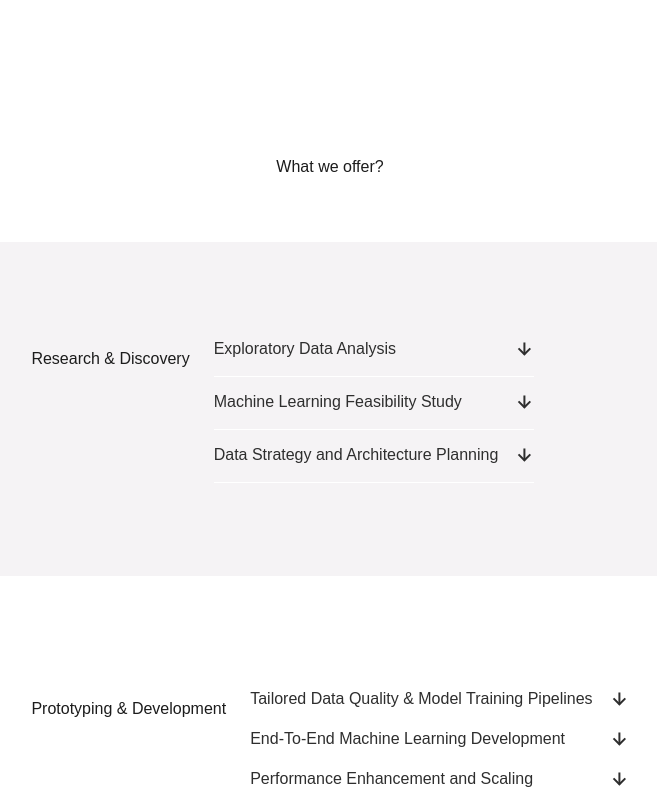
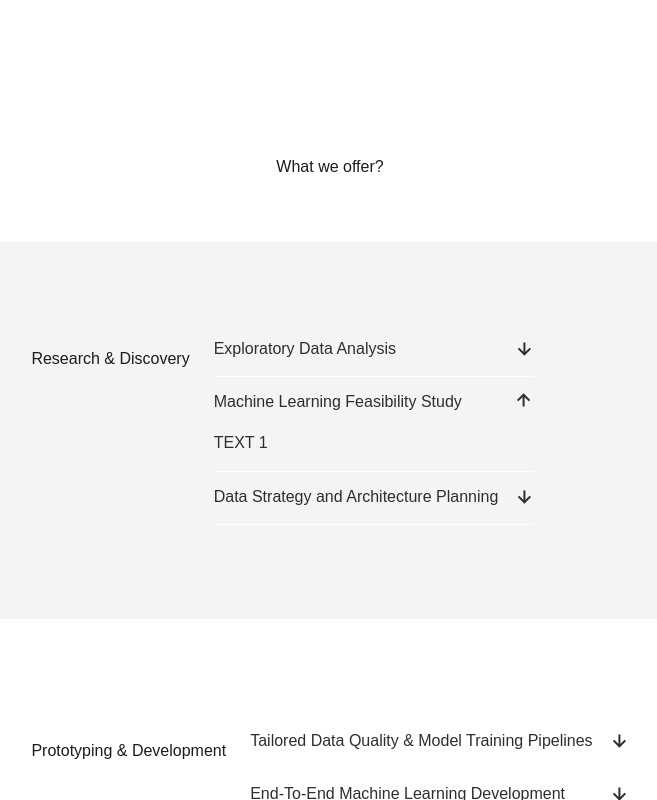
Before and after one commit to Nospoko/epr-landing, a Next.js app in the folder algrtm/: page /customSolutions in a window 1280 px wide. Both pictures are taken after a click on the picture 834 px from the left and 951 px from the top of the page. Shown: the part 551-1351 px from the top of the page, without its empty margins (310-967 px from the left). Built offline with nearby package versions, Linux system fonts and the light colour scheme.

Commit message:
showing and hiding text functionalitty added in OfferSection

```diff
--- a/algrtm/src/components/OfferSection.js
+++ b/algrtm/src/components/OfferSection.js
@@ -5,11 +5,24 @@ import Icon from "./shared/Icon";
 
 const OfferSection = () => {
   const [isTextVisible, setIsTextVisible] = useState(false);
+  const [textVisibility, setTextVisibility] = useState([
+    false,
+    false,
+    false,
+    false,
+    false,
+    false,
+  ]);
   const [iconSrc, setIconSrc] = useState("/arrow-down-icon.svg");
 
-  const handleOffer = () => {
-    setIsTextVisible(!isTextVisible);
-    setIconSrc(isTextVisible ? "/arrow-down-icon.svg" : "/arrow-up-icon.svg");
+  const handleOffer = (index) => {
+    const newTextVisibility = [...textVisibility];
+
+    for (let i = 0; i < newTextVisibility.length; i++) {
+      newTextVisibility[i] = i === index ? !newTextVisibility[i] : false;
+    }
+
+    setTextVisibility(newTextVisibility);
   };
 
   return (
@@ -18,10 +31,12 @@ const OfferSection = () => {
         What we offer?
       </h2>
       <div className="flex flex-col gap-4 max-w-[78.25rem]">
+        {/* RESEARCH & DISCOVERY */}
         <div className="flex gap-[1.5rem]  bg-neutralLight-neutral90 py-[5.85rem] px-[6.75rem] rounded-[2rem]">
           <div className="h4 text-neutralLight-neutral10 max-w-[25.75rem] leading-[2.75rem] flex justify-start ">
             <p>Research & Discovery</p>
           </div>
+
           <div className="flex flex-col h6_600 text-neutralLight-neutral20 gap-[0.75rem]">
             <div className="flex flex-col border-b-[1px] border-neutralLight-neutral100">
               <div className="flex items-center gap-4 self-stretch w-full pb-4 justify-between max-w-[25.75rem]">
@@ -29,14 +44,18 @@ const OfferSection = () => {
 
                 <div>
                   <Icon
-                    src={iconSrc}
-                    alt="Arrow up icon"
-                    onClick={handleOffer}
+                    src={
+                      textVisibility[0]
+                        ? "/arrow-up-icon.svg"
+                        : "/arrow-down-icon.svg"
+                    }
+                    alt="Arrow icon"
+                    onClick={() => handleOffer(0)}
                   />
                 </div>
               </div>
 
-              {isTextVisible && (
+              {textVisibility[0] && (
                 <div className="max-w-[25.75rem]">
                   <p className="text-neutralLight-neutral20 p2 leading-[1.64rem] pb-4">
                     Our goal has always been to drive{" "}
@@ -57,23 +76,21 @@ const OfferSection = () => {
 
                 <div>
                   <Icon
-                    src={iconSrc}
-                    alt="Arrow up icon"
-                    // onClick={handleOffer}
+                    src={
+                      textVisibility[1]
+                        ? "/arrow-up-icon.svg"
+                        : "/arrow-down-icon.svg"
+                    }
+                    alt="Arrow icon"
+                    onClick={() => handleOffer(1)}
                   />
                 </div>
               </div>
 
-              {isTextVisible && (
+              {textVisibility[1] && (
                 <div className="max-w-[25.75rem]">
                   <p className="text-neutralLight-neutral20 p2 leading-[1.64rem] pb-4">
-                    Our goal has always been to drive{" "}
-                    <strong>positive change</strong> and make a meaningful
-                    impact. We thrive on seeking out challenging endeavors. For
-                    us, it's about believing in the power of algorithms, not
-                    just AI. We focus on areas of machine learning from the
-                    point of view of extending intelligence, rather than
-                    replacing it.
+                    TEXT 1
                   </p>
                 </div>
               )}
@@ -85,54 +102,112 @@ const OfferSection = () => {
 
                 <div>
                   <Icon
-                    src={iconSrc}
-                    alt="Arrow up icon"
-                    // onClick={handleOffer}
+                    src={
+                      textVisibility[2]
+                        ? "/arrow-up-icon.svg"
+                        : "/arrow-down-icon.svg"
+                    }
+                    alt="Arrow icon"
+                    onClick={() => handleOffer(2)}
                   />
                 </div>
               </div>
 
-              {isTextVisible && (
+              {textVisibility[2] && (
                 <div className="max-w-[25.75rem]">
                   <p className="text-neutralLight-neutral20 p2 leading-[1.64rem] pb-4">
-                    Our goal has always been to drive{" "}
-                    <strong>positive change</strong> and make a meaningful
-                    impact. We thrive on seeking out challenging endeavors. For
-                    us, it's about believing in the power of algorithms, not
-                    just AI. We focus on areas of machine learning from the
-                    point of view of extending intelligence, rather than
-                    replacing it.
+                    TEXT 2
                   </p>
                 </div>
               )}
             </div>
           </div>
         </div>
-
+        {/* Prototyping & Development */}
         <div className="flex gap-[1.5rem] py-[5.85rem] px-[6.75rem]">
-          <div className="h4 text-neutralLight-neutral10 max-w-[25.1875rem] leading-[2.75rem]">
+          <div className="h4 text-neutralLight-neutral10 max-w-[25.75rem] leading-[2.75rem] flex justify-start ">
             <p>Prototyping & Development</p>
           </div>
-          <div className="flex flex-col h6_600 text-neutralLight-neutral20">
-            <div className="flex gap-4 items-center justify-between self-stretch pb-4">
+
+          <div className="flex flex-col h6_600 text-neutralLight-neutral20 gap-[0.75rem]">
+            <div className="flex flex-col border-b-[1px] border-neutralLight-neutral100">
+              <div className="flex items-center gap-4 self-stretch w-full pb-4 justify-between max-w-[25.75rem]">
                 <div>Tailored Data Quality & Model Training Pipelines</div>
+
                 <div>
-                <Icon src="/arrow-down-icon.svg" alt="Arrow up icon" />
+                  <Icon
+                    width={20}
+                    height={20}
+                    src={
+                      textVisibility[3]
+                        ? "/arrow-up-icon.svg"
+                        : "/arrow-down-icon.svg"
+                    }
+                    alt="Arrow icon"
+                    onClick={() => handleOffer(3)}
+                  />
                 </div>
               </div>
 
-            <div className="flex gap-4 items-center justify-between self-stretch pb-4">
+              {textVisibility[3] && (
+                <div className="max-w-[25.75rem]">
+                  <p className="text-neutralLight-neutral20 p2 leading-[1.64rem] pb-4">
+                    text 3
+                  </p>
+                </div>
+              )}
+            </div>
+
+            <div className="flex flex-col border-b-[1px] border-neutralLight-neutral100">
+              <div className="flex items-center gap-4 self-stretch w-full pb-4 justify-between max-w-[25.75rem]">
                 <div>End-To-End Machine Learning Development</div>
+
                 <div>
-                <Icon src="/arrow-down-icon.svg" alt="Arrow up icon" />
+                  <Icon
+                    src={
+                      textVisibility[4]
+                        ? "/arrow-up-icon.svg"
+                        : "/arrow-down-icon.svg"
+                    }
+                    alt="Arrow icon"
+                    onClick={() => handleOffer(4)}
+                  />
                 </div>
               </div>
 
-            <div className="flex gap-4 items-center justify-between self-stretch pb-4">
+              {textVisibility[4] && (
+                <div className="max-w-[25.75rem]">
+                  <p className="text-neutralLight-neutral20 p2 leading-[1.64rem] pb-4">
+                    TEXT 4
+                  </p>
+                </div>
+              )}
+            </div>
+
+            <div className="flex flex-col border-b-[1px] border-neutralLight-neutral100">
+              <div className="flex items-center gap-4 self-stretch w-full pb-4 justify-between max-w-[25.75rem]">
                 <div>Performance Enhancement and Scaling</div>
+
                 <div>
-                <Icon src="/arrow-down-icon.svg" alt="Arrow up icon" />
+                  <Icon
+                    src={
+                      textVisibility[5]
+                        ? "/arrow-up-icon.svg"
+                        : "/arrow-down-icon.svg"
+                    }
+                    alt="Arrow icon"
+                    onClick={() => handleOffer(5)}
+                  />
                 </div>
+              </div>
+
+              {textVisibility[5] && (
+                <div className="max-w-[25.75rem]">
+                  <p className="text-neutralLight-neutral20 p2 leading-[1.64rem] pb-4">
+                    TEXT 5
+                  </p>
+                </div>
+              )}
             </div>
           </div>
         </div>
--- a/algrtm/src/components/shared/Icon.js
+++ b/algrtm/src/components/shared/Icon.js
@@ -1,8 +1,16 @@
 import React from "react";
 
-const Icon = ({ src, alt, onClick, ...rest }) => {
+const Icon = ({ src, alt, onClick, width, height, ...rest }) => {
   return (
-    <img src={src} alt={alt} onClick={onClick} {...rest} className="flex-end" />
+    <img
+      src={src}
+      alt={alt}
+      onClick={onClick}
+      width={width}
+      height={height}
+      {...rest}
+      className="flex-end"
+    />
   );
 };
 
```
Lines whose indentation alone changed are shown as unchanged.
